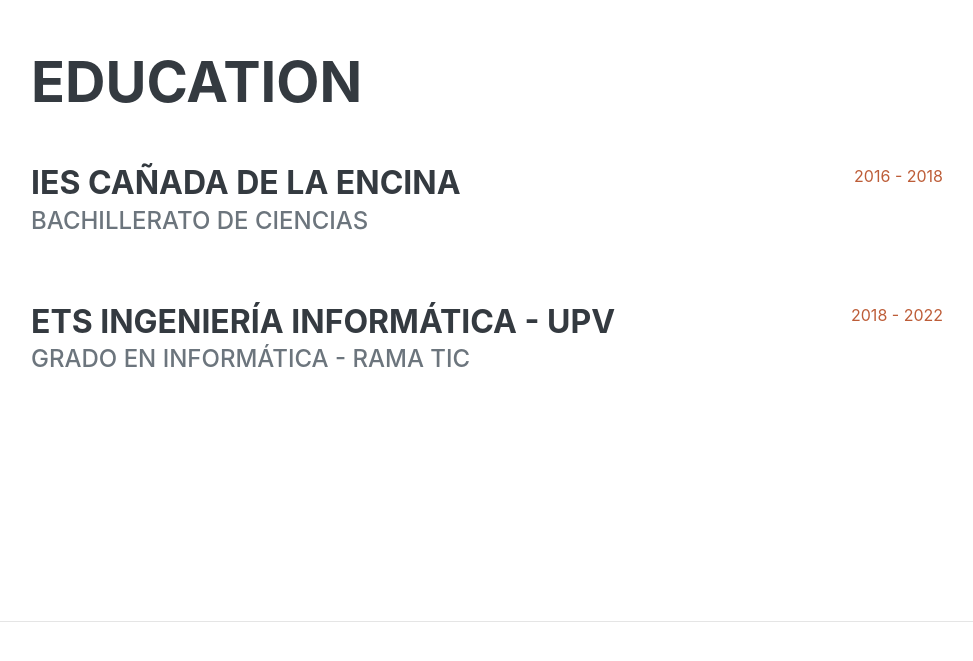
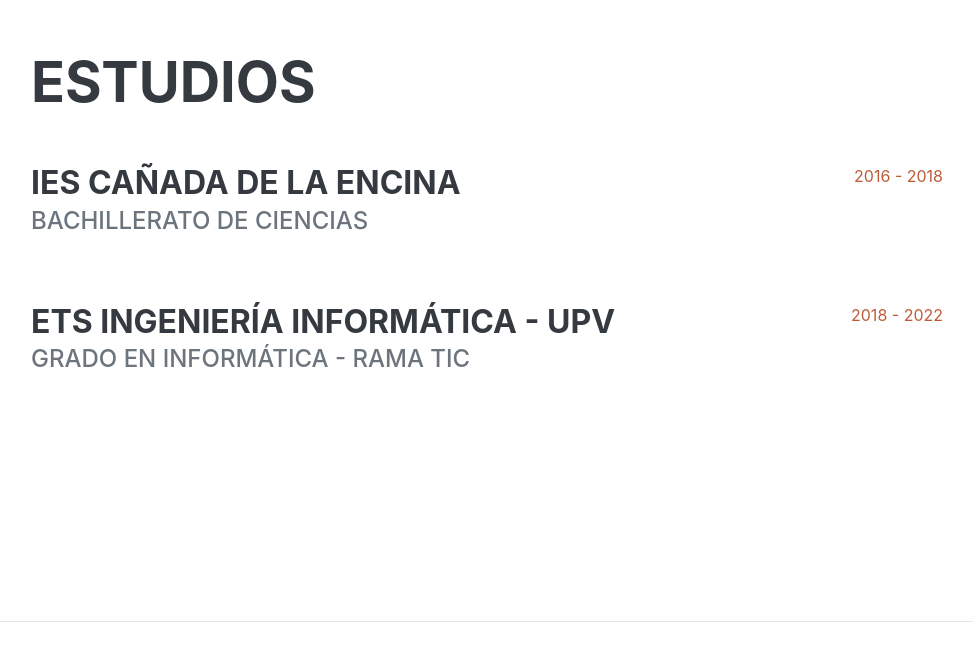
Before and after one commit to Nikeley/Nikeley.github.io, a plain HTML site: page index.html in a window 1280 px wide. Shown: the part 981-1642 px from the top of the page, without its empty margins (289-1262 px from the left). Drawn offline with nearby package versions, Linux system fonts and the light colour scheme; a web font is replaced by a local one.

Commit message:
Update index.html

```diff
--- a/index.html
+++ b/index.html
@@ -63,7 +63,7 @@
             <!-- Education-->
             <section class="resume-section" id="education">
                 <div class="resume-section-content">
-                    <h2 class="mb-5">Education</h2>
+                    <h2 class="mb-5">Estudios</h2>
                     <div class="d-flex flex-column flex-md-row justify-content-between mb-5">
                         <div class="flex-grow-1">
                             <h3 class="mb-0">IES CAÑADA DE LA ENCINA</h3>
```
